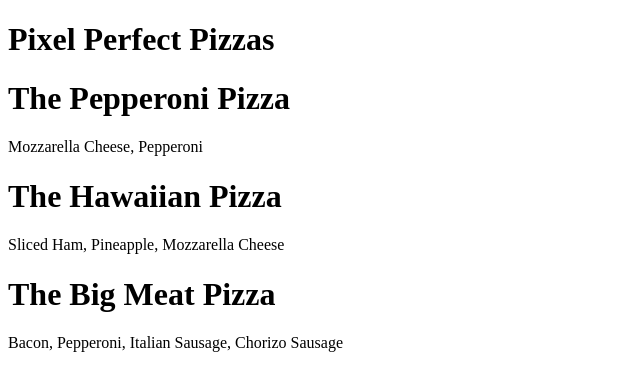
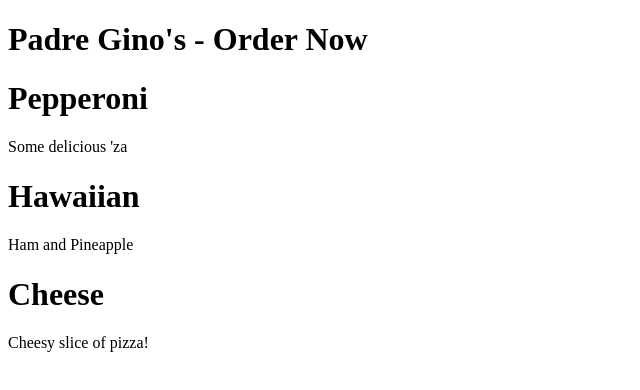
Before and after one commit to JoshLikesToCode/PadreGinosPizza, a React (Vite) app: page / in a window 1280 px wide. Shown: the top 390 px of the page, without its empty margins (0-640 px from the left). Built offline with nearby package versions, Linux system fonts and the light colour scheme.

Commit message:
Adding jsx and linting support for it

```diff
--- a/index.html
+++ b/index.html
@@ -8,6 +8,6 @@
 
   <body>
     <div id="root">not rendered</div>
-    <script type="module" src="./src/App.js"></script>
+    <script type="module" src="./src/App.jsx"></script>
   </body>
 </html>
--- a/package.json
+++ b/package.json
@@ -19,6 +19,7 @@
     "@vitejs/plugin-react": "^4.3.1",
     "eslint": "^9.9.1",
     "eslint-config-prettier": "^9.1.0",
+    "eslint-plugin-react": "^7.37.1",
     "globals": "^15.9.0",
     "prettier": "^3.5.3",
     "vite": "^5.4.2"
--- a/src/App.js
+++ /dev/null
@@ -1,32 +0,0 @@
-import React from "react";
-import { createRoot } from "react-dom/client";
-
-const container = document.getElementById("root");
-const root = createRoot(container);
-
-const Pizza = (props) => {
-  return React.createElement("div", {}, [
-    React.createElement("h1", {}, props.name),
-    React.createElement("p", {}, props.description),
-  ]);
-};
-
-const App = () => {
-  return React.createElement("div", {}, [
-    React.createElement("h1", {}, "Pixel Perfect Pizzas"),
-    React.createElement(Pizza, {
-      name: "The Pepperoni Pizza",
-      description: "Mozzarella Cheese, Pepperoni",
-    }),
-    React.createElement(Pizza, {
-      name: "The Hawaiian Pizza",
-      description: "Sliced Ham, Pineapple, Mozzarella Cheese",
-    }),
-    React.createElement(Pizza, {
-      name: "The Big Meat Pizza",
-      description: "Bacon, Pepperoni, Italian Sausage, Chorizo Sausage",
-    }),
-  ]);
-};
-
-root.render(React.createElement(App));
--- /dev/null
+++ b/src/App.jsx
@@ -0,0 +1,17 @@
+import { createRoot } from "react-dom/client";
+import Pizza from "./Pizza";
+
+const App = () => {
+  return (
+    <div>
+      <h1>Padre Gino's - Order Now</h1>
+      <Pizza name="Pepperoni" description="Some delicious 'za" />
+      <Pizza name="Hawaiian" description="Ham and Pineapple" />
+      <Pizza name="Cheese" description="Cheesy slice of pizza!" />
+    </div>
+  );
+};
+
+const container = document.getElementById("root");
+const root = createRoot(container);
+root.render(<App />);
--- /dev/null
+++ b/src/Pizza.jsx
@@ -0,0 +1,10 @@
+const Pizza = (props) => {
+  return (
+    <div className="pizza">
+      <h1>{props.name}</h1>
+      <p>{props.description}</p>
+    </div>
+  );
+};
+
+export default Pizza;
```
Also changed, not shown: eslint.config.mjs (+15 -1 lines), 1 other file (tests, documents, lock files or other folders).
